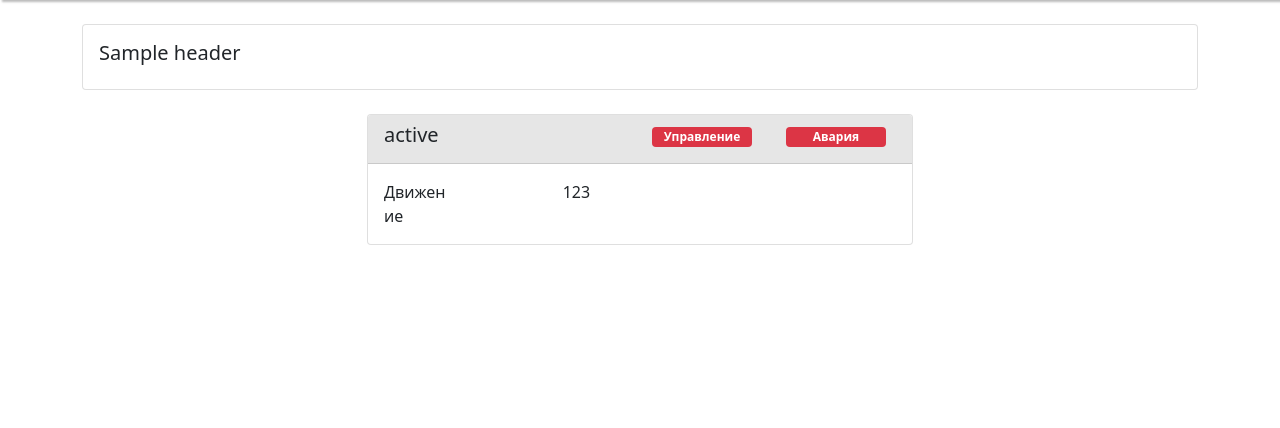
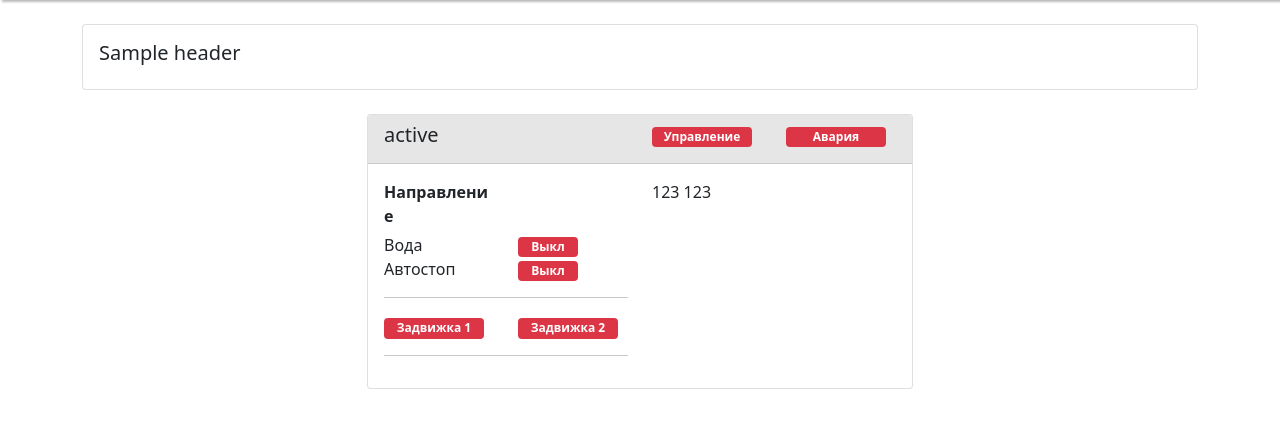
Before and after one commit to dimokarz/Irrigations, a Django app: template templates/simple.html in a window 1280 px wide. Shown: the part 56-484 px from the top of the page. Run offline with Django 4.2, Linux system fonts and the light colour scheme; the template is opened without the code that fills it: most values are stand-ins (such as "Sample title", 1, 10 or a date in 2020); parts of the project's set-up code (start-up, migrations or seed data) failed here and were passed over.

Commit message:
Before migration

```diff
--- a/templates/simple.html
+++ b/templates/simple.html
@@ -28,14 +28,64 @@
                         </div>
                         <div class="card-body">
                             <div class="row">
-                            <div class="col-4">
-                                <div class="row">
-                                    <div class = "col-6">
-                                        Движение
+                                <div class="col-6">
+                                    <div class="row">
+                                        <div class="col-6"><strong>Направление</strong></div>
+                                        <div class="col-6">
+                                            {% if valley.status_run == False %}
+                                                <span class="badge bg-danger" style="width: 60px;">Выкл</span>
+                                            {% else %}
+                                                {% if valley.status_dir == "F" %}
+                                                    <span class="badge bg-success" style="width: 60px;">Вперёд</span>
+                                                {% elif valley.status_dir == "R" %}
+                                                    <span class="badge bg-success" style="width: 60px;">Назад</span>
+                                                {% endif %}
+                                            {% endif %}
+                                        </div>
                                     </div>
+                                    <div class="row" style="margin-top: 5px;">
+                                        <div class="col-6">Вода</div>
+                                        <div class="col-6">
+                                            {% if valley.status_run == False %}
+                                                <span class="badge bg-danger" style="width: 60px;">Выкл</span>
+                                            {% else %}
+                                                {% if valley.status_wat == True %}
+                                                    <span class="badge bg-success" style="width: 60px;">Вкл</span>
+                                                {% else %}
+                                                    <span class="badge bg-danger" style="width: 60px;">Выкл</span>
+                                                {% endif %}
+                                            {% endif %}
+                                        </div>
+                                    </div>
+                                    <div class="row">
+                                        <div class="col-6">Автостоп</div>
+                                        <div class="col-6">
+                                            {% if valley.status_run == False %}
+                                                <span class="badge bg-danger" style="width: 60px;">Выкл</span>
+                                            {% else %}
+                                                {% if valley.status_sis == True %}
+                                                    <span class="badge bg-success" style="width: 60px;">Вкл</span>
+                                                {% else %}
+                                                    <span class="badge bg-danger" style="width: 60px;">Выкл</span>
+                                                {% endif %}
+                                            {% endif %}
+                                        </div>
+                                    </div>
+                                    <hr>
+                                    <div class="row">
+                                        <div class="col-6">
+                                            <span class="badge bg-danger" style="width: 100px;">Задвижка 1</span>
+                                        </div>
+                                        <div class="col-6">
+                                            <span class="badge bg-danger" style="width: 100px;">Задвижка 2</span>
+                                        </div>
+                                    </div>
+                                    <hr>
                                 </div>
-                            </div>
-                            <div class="col">123</div>
+                                <div class="col-6">
+                                    123 123
+
+                                </div>
                             </div>
                         </div>
                     </div>
```
Also changed, not shown: valley/control.py (+4 -4 lines), db.sqlite3.
